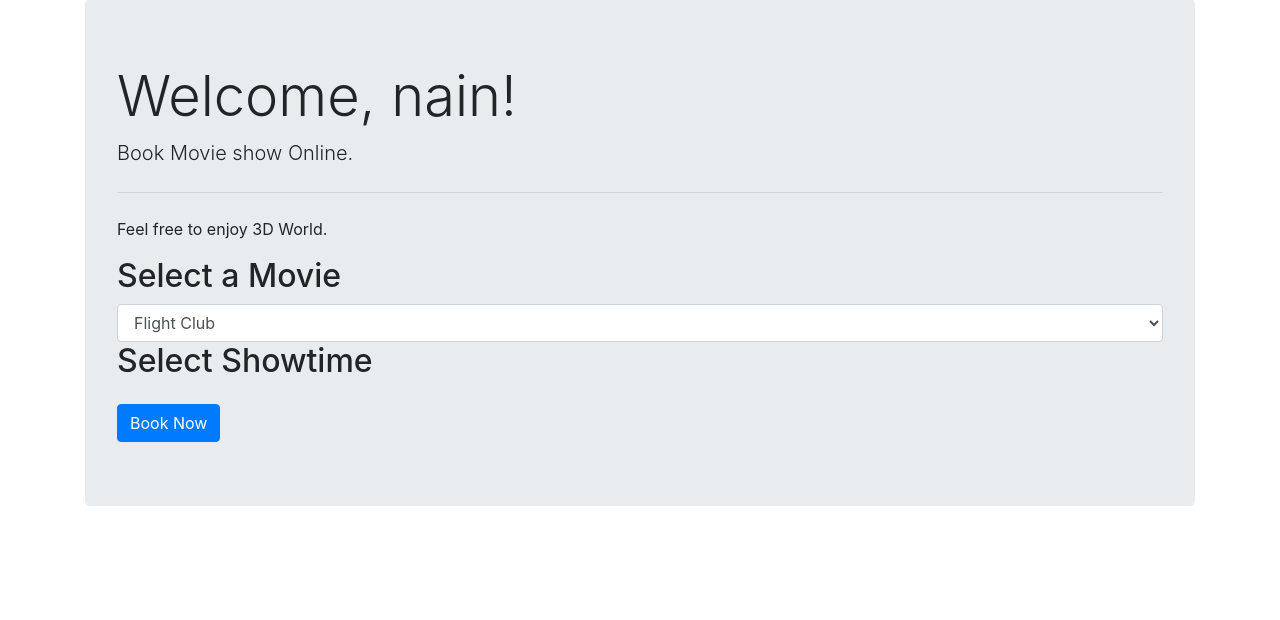
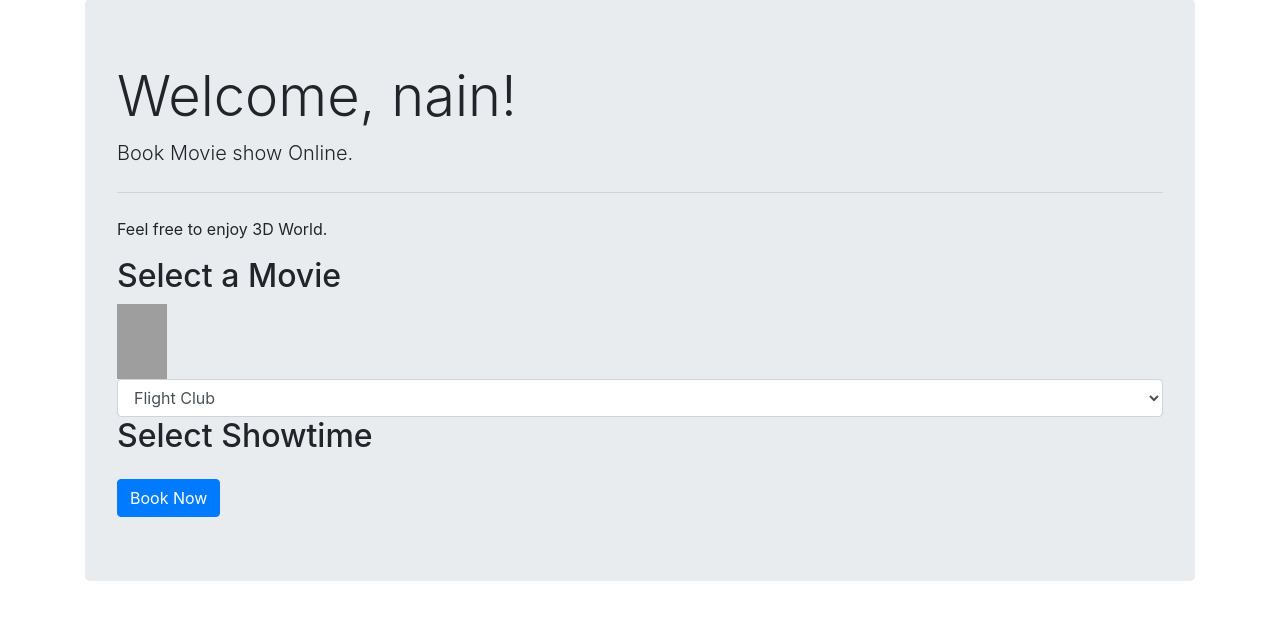
Before and after one commit to QaziHusnain/moviescinemabook, a Flask app: page /dashboard in a window 1280 px wide. Shown: the part 105-725 px from the top of the page. Run offline with Flask 3, Linux system fonts and the light colour scheme; a user stored in the database is signed in; some libraries are stand-ins or nearby versions; grey boxes are pictures that could not be loaded.

Commit message:
add posters commits

```diff
--- a/templates/dashboard.html
+++ b/templates/dashboard.html
@@ -29,9 +29,13 @@
         <p>Feel free to enjoy 3D World.</p>
 
         <h2>Select a Movie</h2>
+        <img src="https://image.tmdb.org/t/p/original/pB8BM7pdSp6B6Ih7QZ4DrQ3PmJK.jpg" width="50" height="75">
         <select id="movie-select" class="form-control">
             {% for movie in movies %}
+
             <option value="{{ movie.id }}">{{ movie.title }}</option>
+
+
             {% endfor %}
         </select>
 
@@ -45,6 +49,7 @@
 </div>
 
 
+
     <script src="https://code.jquery.com/jquery-3.5.1.slim.min.js"></script>
     <script src="https://cdn.jsdelivr.net/npm/@popperjs/core@2.9.3/dist/umd/popper.min.js"></script>
     <script src="https://maxcdn.bootstrapcdn.com/bootstrap/4.5.2/js/bootstrap.min.js"></script>
--- a/templates/home.html
+++ b/templates/home.html
@@ -29,6 +29,8 @@
             <p class="lead">Book Movie show Online.</p>
             <hr class="my-4">
             <p>Feel free to enjoy 3D World.</p>
+
+
         </div>
     </div>
 
```
Also changed, not shown: instance/data.db.
